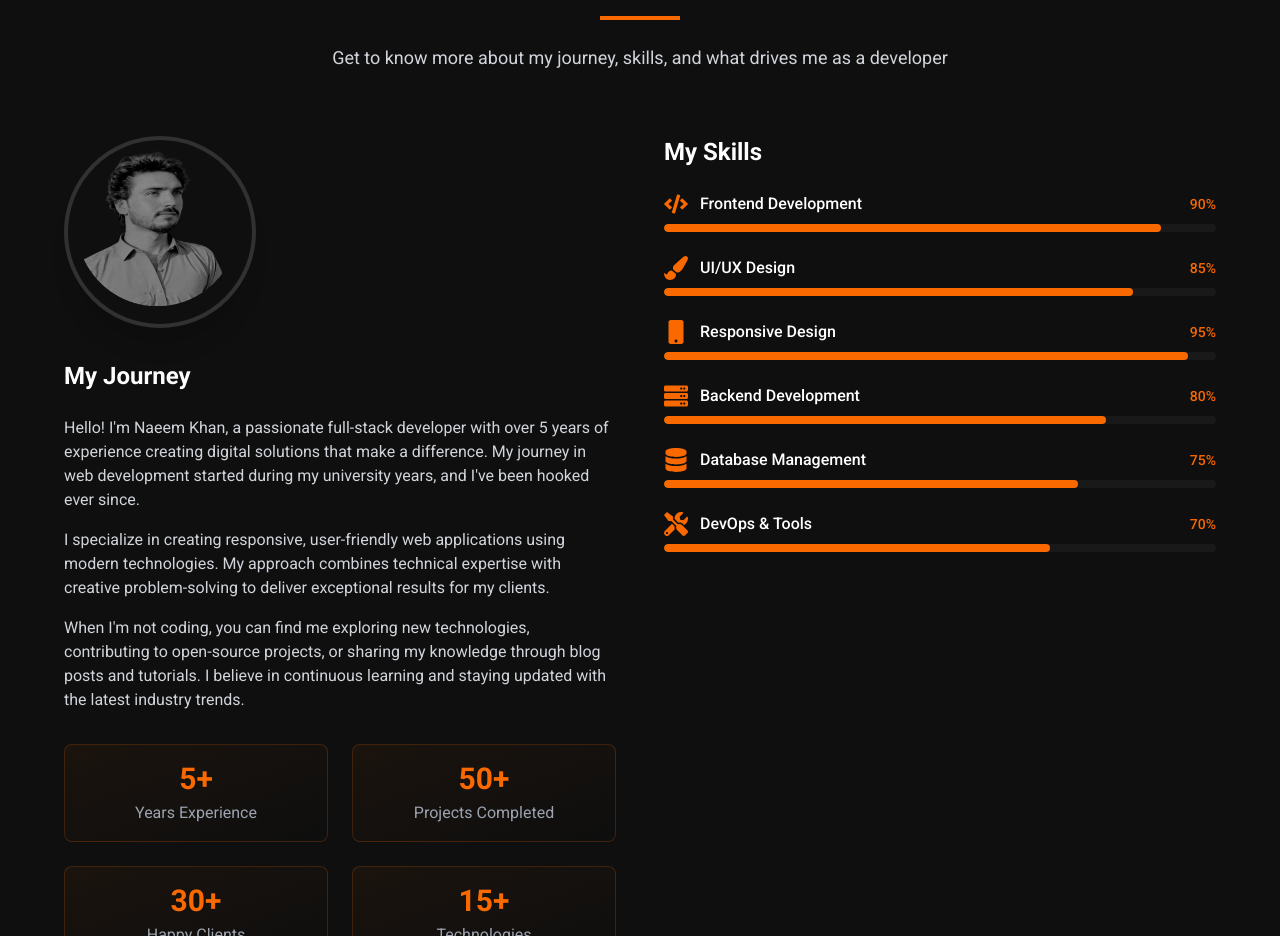
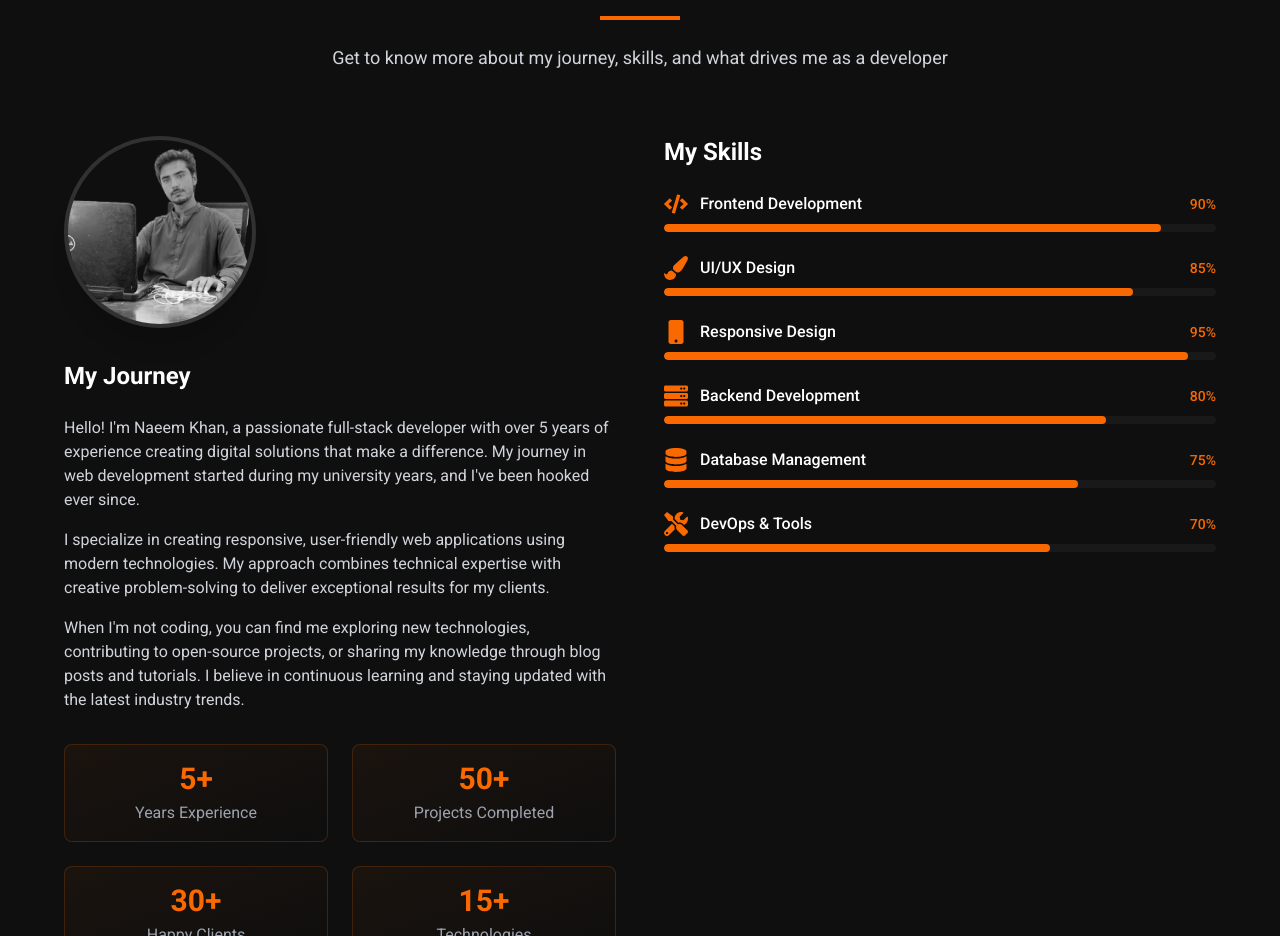
Before and after one commit to Aic73/portfolio, a React (Vite) app: page / in a window 1280 px wide. Shown: the part 920-1856 px from the top of the page. Built offline with nearby package versions, Linux system fonts and the light colour scheme.

Commit message:
Fix image paths and remove react-ga4

```diff
--- a/src/components/About.jsx
+++ b/src/components/About.jsx
@@ -365,7 +365,7 @@ const About = () => {
               >
                 <div className="relative">
                   <motion.img
-                    src="/images/My_about_pic.webp"
+                     src="/images/My_pic.webp"
                     alt="Naeem Khan - Web Developer"
                     className={`w-48 h-48 object-cover rounded-full border-4 ${
                       isDark
```
